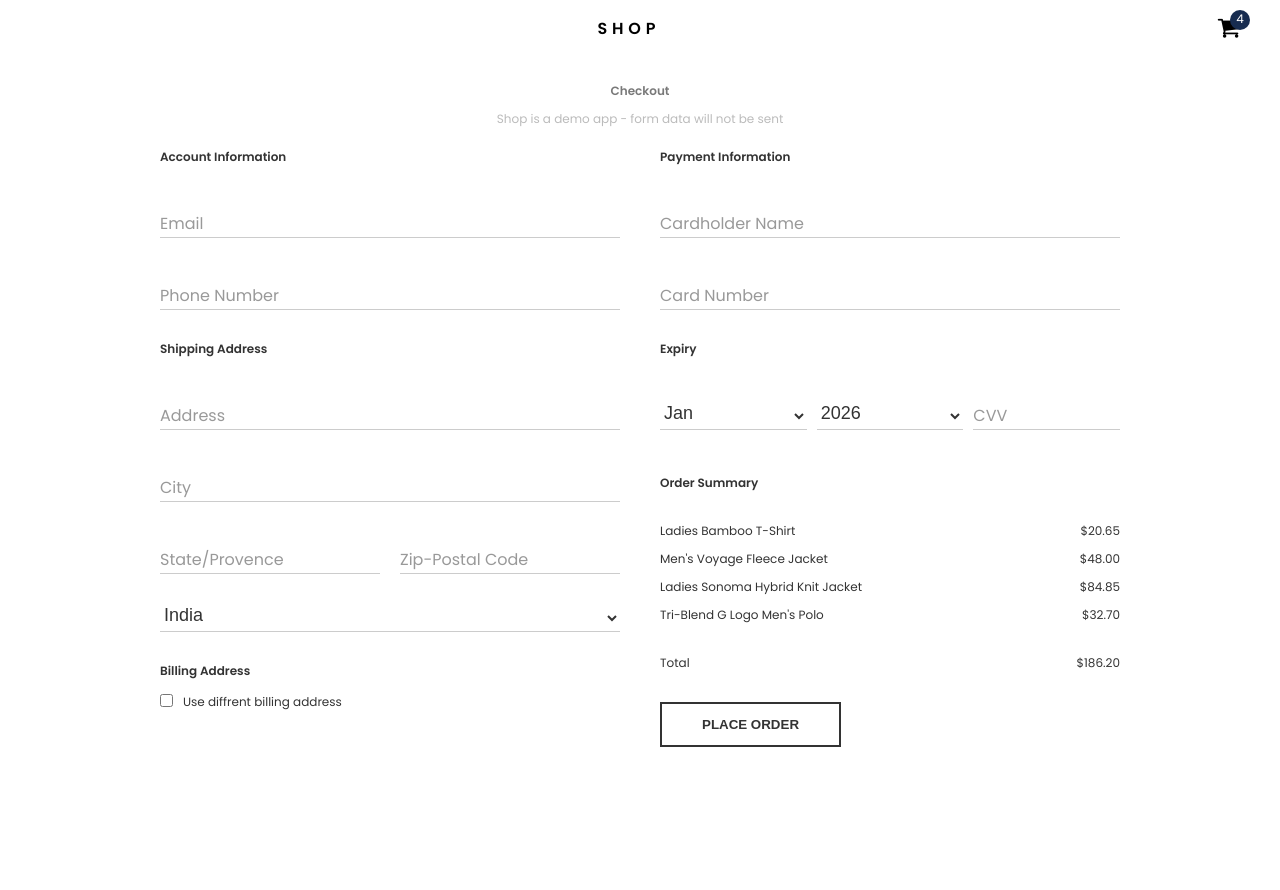
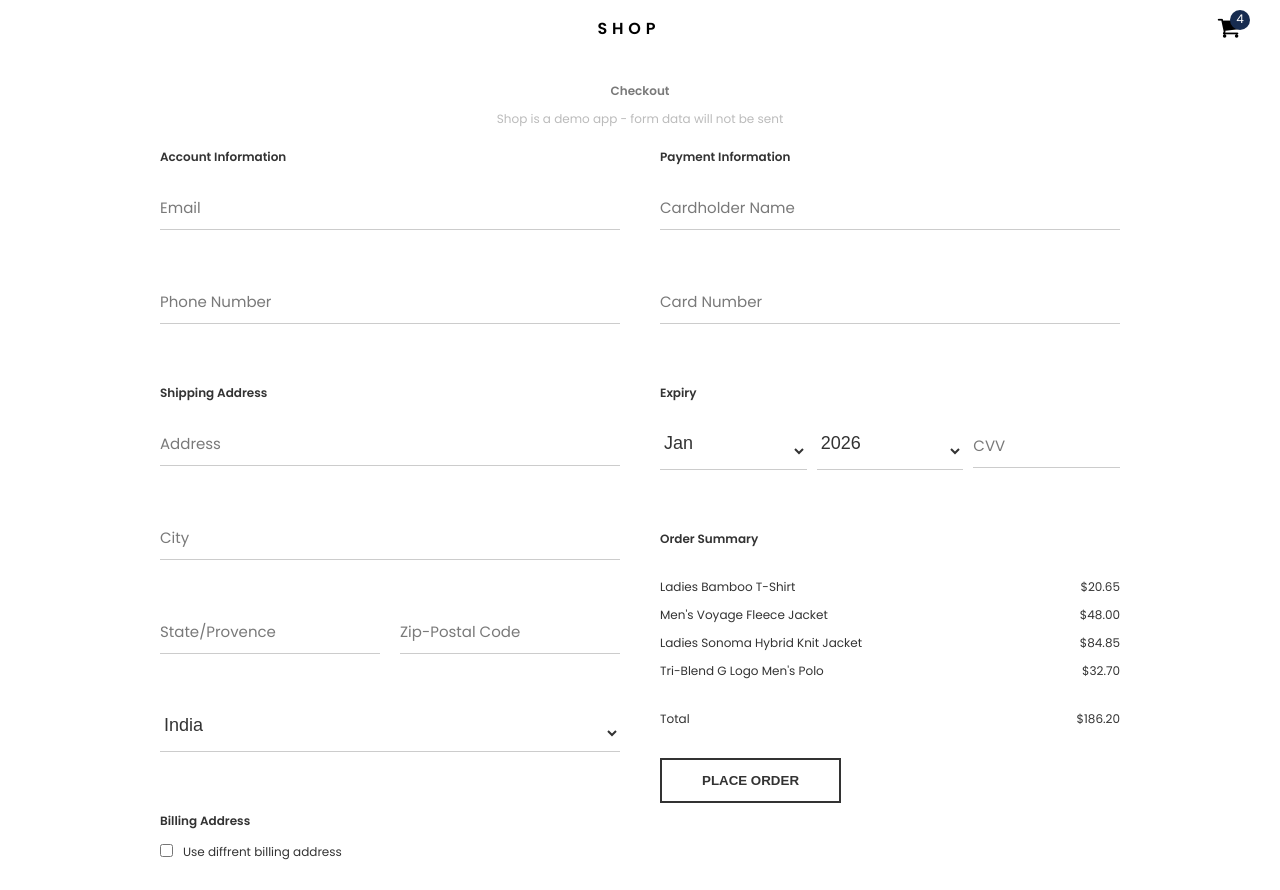
Before and after one commit to GopalSasmal100xDevs/Shop-Polymer-clone, a plain HTML site: page src/checkout/index.html in a window 1280 px wide. Before the commit the page ends 827 px from the top, so only its background shows below. Drawn offline with Linux system fonts and the light colour scheme.

Commit message:
Checkout page Design

```diff
--- a/src/checkout/index.html
+++ b/src/checkout/index.html
@@ -50,44 +50,49 @@
         <div class="account-info">
           <div class="account-info-part">
             <h3 class="checkout-acc-heading">Account Information</h3>
-            <div class="input-container email h7">
-              <input type="text" id="email" />
-              <label class="input-label" for="email">Email</label>
+            <div class="input-container">
+              <input type="text" required="" />
+              <label for="input" class="label">Email</label>
+              <div class="underline"></div>
             </div>
+
             <div class="input-container">
-              <input type="text" id="Phone Number" />
-              <label class="input-label" for="Phone Nmber">Phone Number</label>
+              <input type="text" required="" />
+              <label for="input" class="label">Phone Number</label>
+              <div class="underline"></div>
             </div>
           </div>
 
           <div class="account-info-part">
             <h3 class="checkout-acc-heading">Shipping Address</h3>
             <div class="input-container">
-              <input type="text" id="Address" />
-              <label class="input-label" for="Address">Address</label>
+              <input type="text" required="" />
+              <label for="input" class="label">Address</label>
+              <div class="underline"></div>
             </div>
+
             <div class="input-container">
-              <input type="text" id="City" />
-              <label class="input-label" for="City">City</label>
+              <input type="text" required="" />
+              <label for="input" class="label">City</label>
+              <div class="underline"></div>
             </div>
 
             <div class="state-code-container">
               <div class="input-container">
-                <input type="text" id="State/Provence" />
-                <label class="input-label" for="State/Provence">
-                  State/Provence
-                </label>
+                <input type="text" required="" />
+                <label for="input" class="label">State/Provence</label>
+                <div class="underline"></div>
               </div>
+
               <div class="input-container">
-                <input type="text" id="Zip/Postal Code" />
-                <label class="input-label" for="Zip/Postal Code">
-                  Zip-Postal Code
-                </label>
+                <input type="text" required="" />
+                <label for="input" class="label"> Zip-Postal Code </label>
+                <div class="underline"></div>
               </div>
             </div>
 
             <div class="input-container">
-              <select id="select-countery">
+              <select id="select-countery" required>
                 <option value="India" selected>India</option>
                 <option value="United-States">United-States</option>
                 <option value="Canada">Canada</option>
@@ -115,15 +120,16 @@
         <div class="payment-info">
           <div class="payment-info-part">
             <h3 class="checkout-acc-heading">Payment Information</h3>
-            <div class="input-container email">
-              <input type="text" id="cardholderName" />
-              <label class="input-label" for="cardholderName">
-                Cardholder Name
-              </label>
+            <div class="input-container">
+              <input type="text" required="" />
+              <label for="input" class="label">Cardholder Name</label>
+              <div class="underline"></div>
             </div>
+
             <div class="input-container">
-              <input type="text" id="CardNumber" />
-              <label class="input-label" for="CardNumber">Card Number</label>
+              <input type="text" required="" />
+              <label for="input" class="label">Card Number</label>
+              <div class="underline"></div>
             </div>
           </div>
 
@@ -131,7 +137,7 @@
             <h3 class="checkout-acc-heading">Expiry</h3>
             <div class="user-card-info">
               <div class="input-container">
-                <select id="select-month">
+                <select id="select-month" required>
                   <option value="Jan" selected>Jan</option>
                   <option value="Feb">Feb</option>
                   <option value="Mar">Mar</option>
@@ -148,7 +154,7 @@
               </div>
 
               <div class="input-container">
-                <select id="select-year">
+                <select id="select-year" required>
                   <option value="2026" selected>2026</option>
                   <option value="2025">2025</option>
                   <option value="2024">2024</option>
@@ -158,8 +164,9 @@
               </div>
 
               <div class="input-container">
-                <input type="text" id="CVV" maxlength="3" />
-                <label class="input-label" for="CVV">CVV</label>
+                <input type="text" required="" />
+                <label for="input" class="label">CVV</label>
+                <div class="underline"></div>
               </div>
             </div>
           </div>
--- a/src/styles/style.css
+++ b/src/styles/style.css
@@ -775,7 +775,6 @@ option {
 #select-month,
 #select-year {
   text-align: start;
-  padding-bottom: 5px;
 }
 .diff-bill {
   font-size: 0.8rem;
@@ -816,38 +815,56 @@ option {
 }
 
 /* ========== Input animation ========== */
+
 .input-container {
+  width: 100%;
   position: relative;
-  margin-top: 30px;
+  margin: 30px auto;
+}
+
+.input-container input[type="text"] {
+  font-size: 20px;
   width: 100%;
-  display: inline-block;
-}
-input,
-.bottom-line {
-  width: 100%;
-  padding: 15px 10px 8px;
   border: none;
   border-bottom: 1px solid #ccc;
-  font-size: 16px;
-  transition: border-color 0.3s ease;
+  padding: 5px 0;
+  background-color: transparent;
+  outline: none;
 }
-input:focus {
-  outline: none;
-  border-bottom: 2px solid #000;
-}
-.input-label {
+
+.input-container .label {
   position: absolute;
-  top: 15px;
-  left: 0px;
-  color: #999;
-  font-size: 16px;
-  transition: all 0.2s ease;
+  top: 0;
+  left: 0;
+  color: #797979;
+  transition: all 0.3s ease-in-out;
   pointer-events: none;
 }
-input:focus + .input-label {
-  top: -10px;
-  font-size: 16px;
+
+.input-container input[type="text"]:focus ~ .label,
+.input-container input[type="text"]:valid ~ .label {
+  top: -20px;
+  font-size: 12px;
+  color: #333;
 }
+
+.input-container .underline {
+  position: absolute;
+  bottom: 0;
+  left: 0;
+  height: 2px;
+  width: 100%;
+  background-color: #333;
+  transform: scaleX(0);
+  transition: all 0.3s ease;
+}
+
+.input-container input[type="text"]:focus ~ .underline,
+.input-container input[type="text"]:valid ~ .underline {
+  transform: scaleX(1);
+}
+
+/* ========== Input animation ========== */
 #CVV {
   margin-bottom: 14px;
 }
@@ -899,8 +916,6 @@ input:focus + .input-label {
   justify-content: center;
   align-items: center;
 }
-
-/* ========== Input animation ========== */
 
 /* Mobile */
 @media screen and (max-width: 530px) {
```
